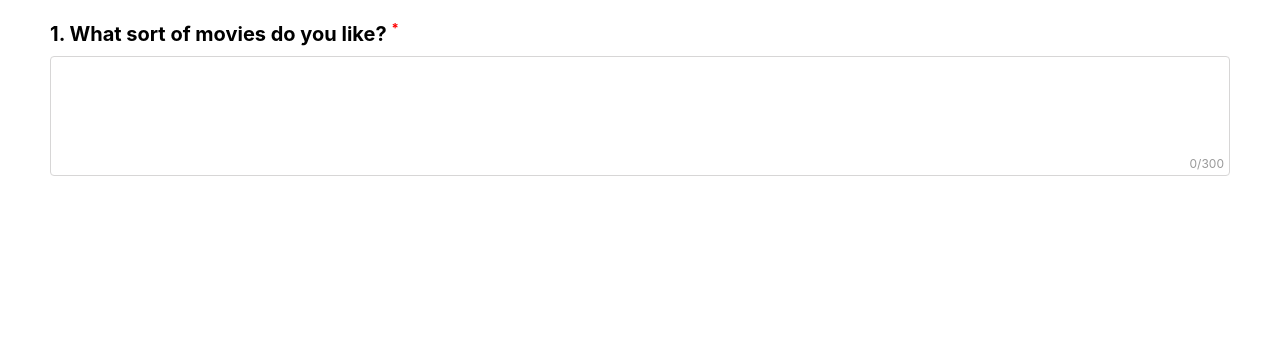
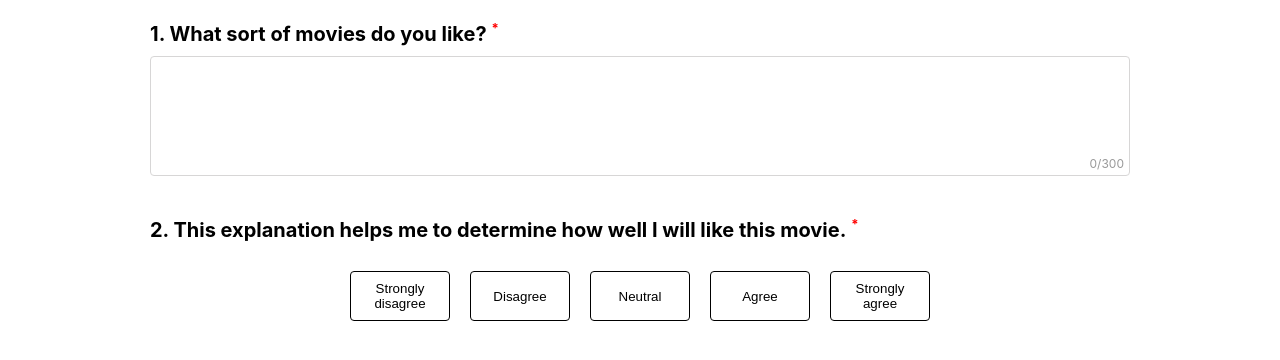
Before and after one commit to issilva5/llm-recommendations-survey, a React (Create React App) app: page / in a window 1280 px wide. Shown: the top 360 px of the page. Built offline with nearby package versions, Linux system fonts and the light colour scheme.

Commit message:
Adding Likert-scale question component

```diff
--- a/src/App.js
+++ b/src/App.js
@@ -9,6 +9,18 @@ function App() {
       isRequired: true,
       maxLength: 300,
       minLength: 150
+    },
+    {
+      type: "likert",
+      title: "This explanation helps me to determine how well I will like this movie.",
+      isRequired: true,
+      options: [
+        "Strongly disagree",
+        "Disagree",
+        "Neutral",
+        "Agree",
+        "Strongly agree"
+      ]
     }
   ]
 
--- /dev/null
+++ b/src/components/LikertQuestion/index.jsx
@@ -0,0 +1,42 @@
+import { useState } from "react";
+import styles from "./style.module.css";
+
+function LikertScaleQuestion(props) {
+
+    const [selectedOption, setSelectedOption] = useState(null);
+
+    const handleOptionClick = (option) => {
+        props.onAnswer(props.no, option+1);
+        setSelectedOption(option);
+    };
+
+    return (
+        <div className={styles.question}>
+            <p className={styles.questionEnunciation}>
+                {props.no}. {props.title}
+                <span className={styles.required}>
+                    {props.isRequired ? '*' : ''}
+                </span>
+            </p>
+            <div className={styles.likertScaleContainer}>
+            <div className={styles.likertScaleOptions}>
+                {props.options.map((option, i) => (
+                    <button
+                        key={i}
+                        value={i}
+                        className={`${styles.likertScaleButton} ${
+                        selectedOption === i ? styles.selected : ''
+                        }`}
+                        onClick={() => handleOptionClick(i)}
+                    >
+                        {option}
+                    </button>
+                ))}
+            </div>
+            </div>
+        </div>
+    );
+
+}
+
+export default LikertScaleQuestion;
--- /dev/null
+++ b/src/components/LikertQuestion/style.module.css
@@ -0,0 +1,51 @@
+.required {
+    color: red;
+    margin-left: 5px;
+    font-size: small;
+    vertical-align: super;
+}
+
+.question {
+    display: flex;
+    flex-direction: column;
+    margin-bottom: 20px;
+}
+
+.questionEnunciation {
+    font-weight: bold;
+    margin-bottom: 10px;
+    font-size: 20px;
+}
+
+.likertScaleContainer {
+    display: flex;
+    flex-direction: column;
+    align-items: center;
+    margin: 20px;
+}
+
+.likertScaleOptions {
+    display: flex;
+    justify-content: center;
+}
+
+.likertScaleButton {
+    display: inline-flex;
+    align-items: center;
+    justify-content: center;
+    width: 100px;
+    height: 50px;
+    margin: 0 10px;
+    border: 1px solid #000000;
+    border-radius: 4px;
+    background-color: #fff;
+}
+
+.likertScaleButton:hover {
+    background-color: #c0c0c0;
+}
+
+.likertScaleButton.selected {
+    background-color: #007bff;
+    color: #fff;
+}
--- a/src/components/Question/index.jsx
+++ b/src/components/Question/index.jsx
@@ -1,12 +1,25 @@
+import LikertScaleQuestion from "../LikertQuestion";
 import TextQuestion from "../TextQuestion";
 
-function Question({ questionNumber, questionModel }) {
+function Question({ questionNumber, questionModel, onAnswer }) {
 
-    if (questionModel.type === "text") {
-        return <TextQuestion
-            no={questionNumber}
-            {...questionModel}
-        />
+    switch (questionModel.type) {
+        case "text":
+            return <TextQuestion
+                no={questionNumber}
+                onAnswer={onAnswer}
+                {...questionModel}
+            />
+
+        case "likert":
+            return <LikertScaleQuestion
+                no={questionNumber}
+                onAnswer={onAnswer}
+                {...questionModel}
+            />
+
+        default:
+            break;
     }
 
 }
--- a/src/components/Survey/index.jsx
+++ b/src/components/Survey/index.jsx
@@ -1,14 +1,35 @@
+import { useState } from "react";
 import Question from "../Question";
 import styles from "./style.module.css";
 
 function Survey(props) {
+
+    const [answers, setAnswers] = useState({});
+
+    const onAnswer = (number, answer) => {
+
+        console.log(answers)
+
+        setAnswers(
+            {
+                ...answers,
+                [number]: answer
+            }
+        )
+
+    }
 
     return (
         <div className={styles.container}>
             <div className={styles.survey}>
                 {
                     props.questions.map((question, i) => {
-                        return <Question key={i} questionNumber={i+1} questionModel={question} />
+                        return <Question
+                            key={i}
+                            questionNumber={i + 1}
+                            questionModel={question}
+                            onAnswer={onAnswer}
+                        />
                     })
                 }
             </div>
--- a/src/components/Survey/style.module.css
+++ b/src/components/Survey/style.module.css
@@ -1,4 +1,4 @@
 .container {
-   margin-left: 50px;
-   margin-right: 50px;
+   margin-left: 150px;
+   margin-right: 150px;
 }
--- a/src/components/TextQuestion/index.jsx
+++ b/src/components/TextQuestion/index.jsx
@@ -19,6 +19,7 @@ function TextQuestion(props) {
                     maxLength={props.maxLength}
                     onChange={(e) => {
                         setLength(e.target.value.length)
+                        props.onAnswer(props.no, e.target.value)
                     }}
                     className={styles.textQuestionInput}
                 />
```
